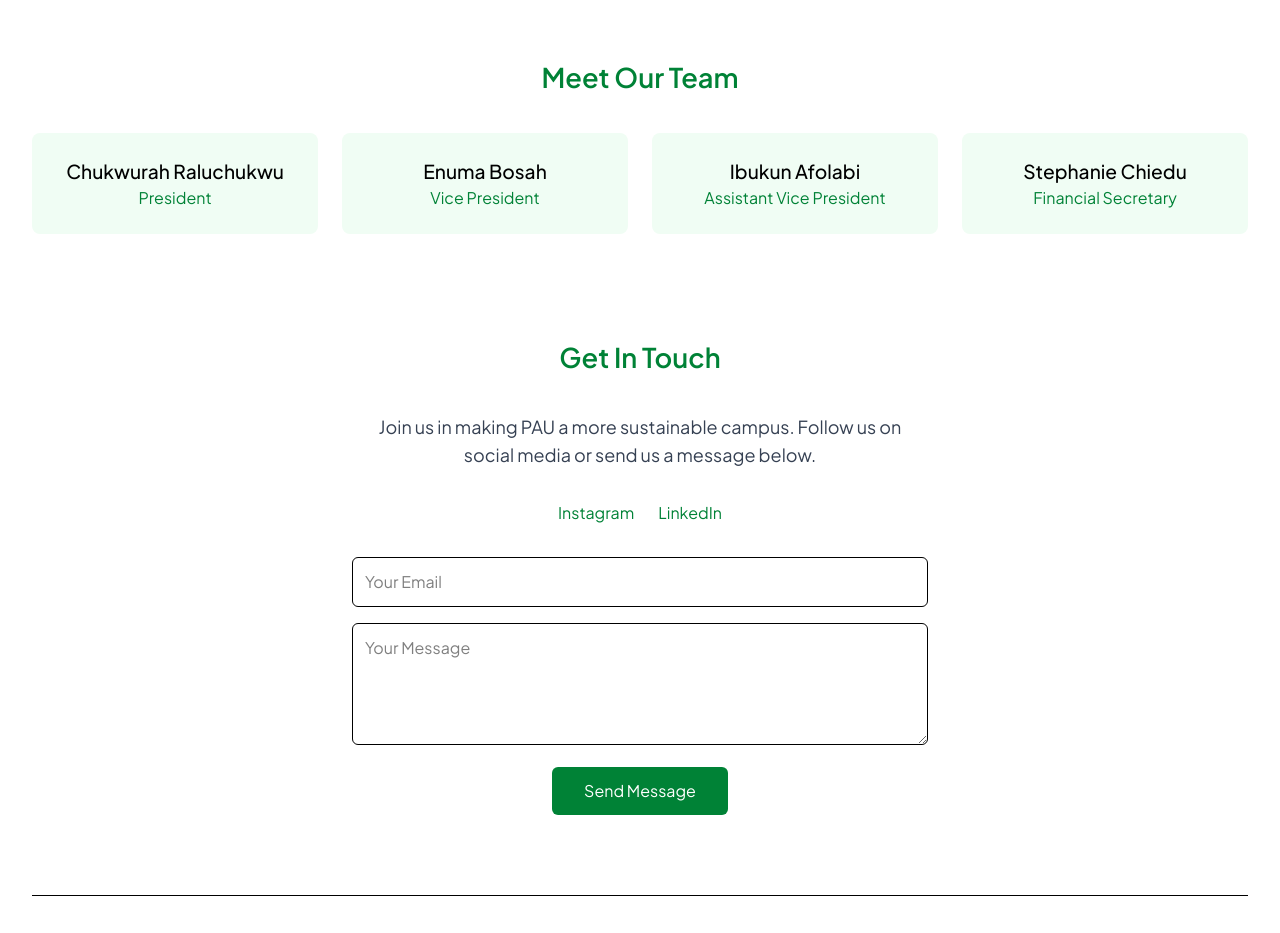
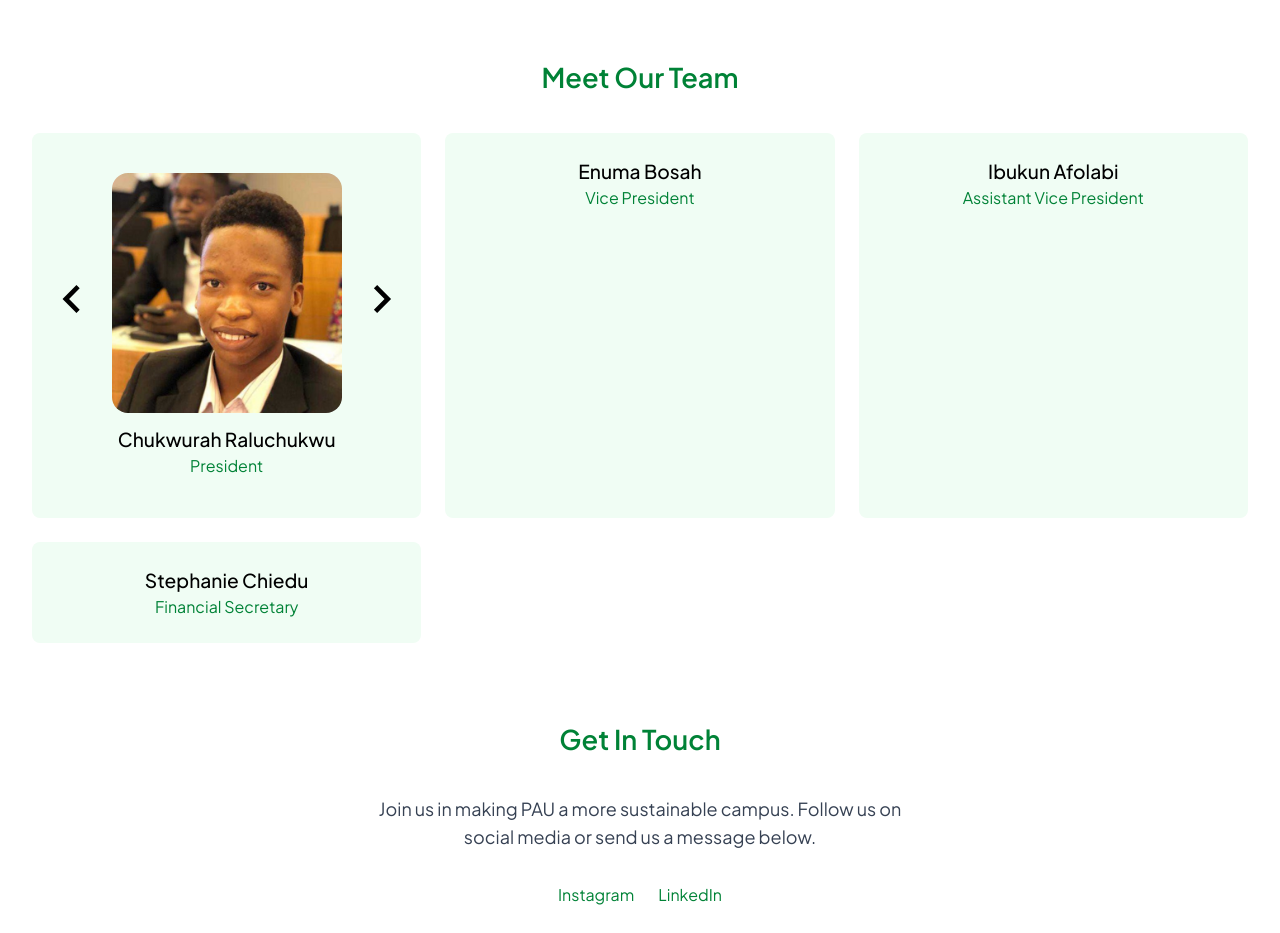
Before and after one commit to AJ-505/living-green-pau, a website: page index.html in a window 1280 px wide. Shown: the part 2460-3393 px from the top of the page. Drawn offline with nearby package versions, Linux system fonts and the light colour scheme.

Commit message:
Initial working commit - Add image carousel

```diff
--- a/index.html
+++ b/index.html
@@ -326,10 +326,42 @@
 
       <section id="team" class="team text-center mb-20 min-h-[200px]">
         <h2 class="text-3xl font-bold mb-10 text-green-700">Meet Our Team</h2>
-        <div class="grid sm:grid-cols-3 lg:grid-cols-4 gap-6">
+        <div class="grid sm:grid-cols-3 gap-6">
           <div
-            class="p-6 rounded-lg bg-green-50 hover:bg-green-100 transition-colors cursor-pointer"
+            class="px-3 py-10 rounded-lg bg-green-50 hover:bg-green-100 transition-colors cursor-pointer"
           >
+            <div class="flex items-center gap-3">
+              <!--Class Names: active-slide for the active slide, next-btn and prev-btn for the next and previous buttons respectively-->
+              <!--Prev button-->
+              <svg
+                xmlns="http://www.w3.org/2000/svg"
+                viewBox="0 0 24 24"
+                fill="black"
+                width="70"
+                height="70"
+                class="prev-btn hover:bg-[#0000002b] transition-colors duration-300"
+              >
+                <path d="M15.41 16.59L10.83 12l4.58-4.59L14 6l-6 6 6 6z" />
+              </svg>
+              <div class="active-slide">
+                <img
+                  src="./images/member11.jpeg"
+                  alt="Chukwurah Raluchukwu"
+                  class="w-full h-60 object-cover mx-auto mb-3 rounded-2xl"
+                />
+              </div>
+              <!--Next button-->
+              <svg
+                xmlns="http://www.w3.org/2000/svg"
+                viewBox="0 0 24 24"
+                fill="black"
+                width="70"
+                height="70"
+                class="next-btn hover:bg-[#0000002b] transition-colors duration-300"
+              >
+                <path d="M8.59 16.59L13.17 12 8.59 7.41 10 6l6 6-6 6z" />
+              </svg>
+            </div>
             <h3 class="font-semibold">Chukwurah Raluchukwu</h3>
             <p class="text-green-700">President</p>
           </div>
```
Also changed, not shown: output.css.
